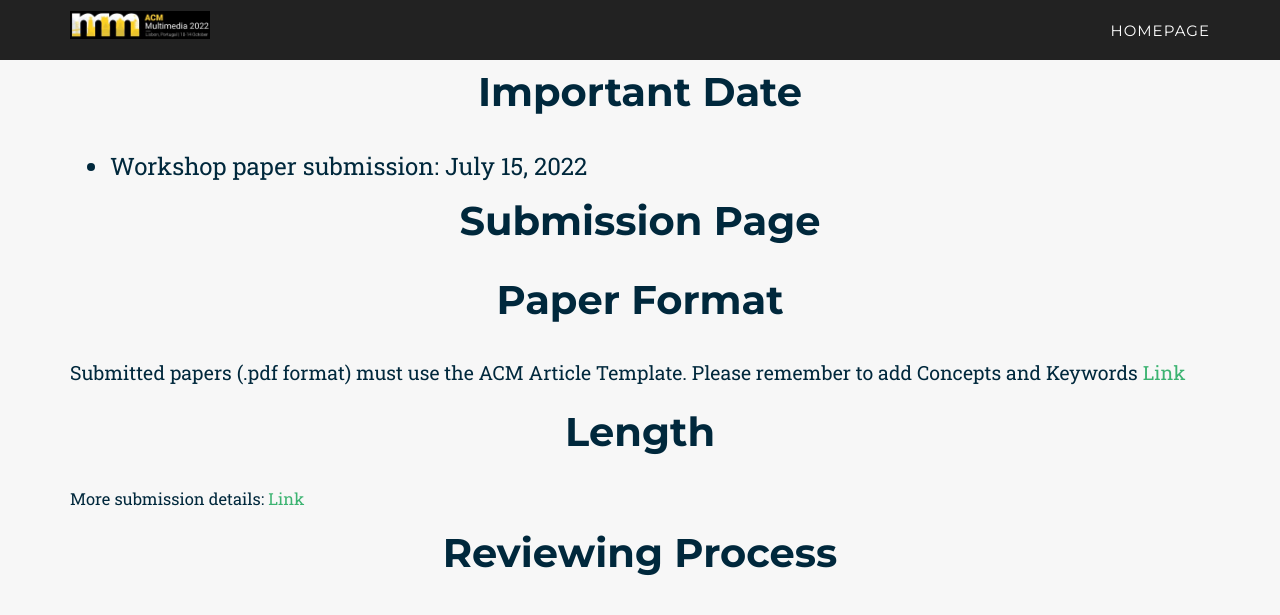
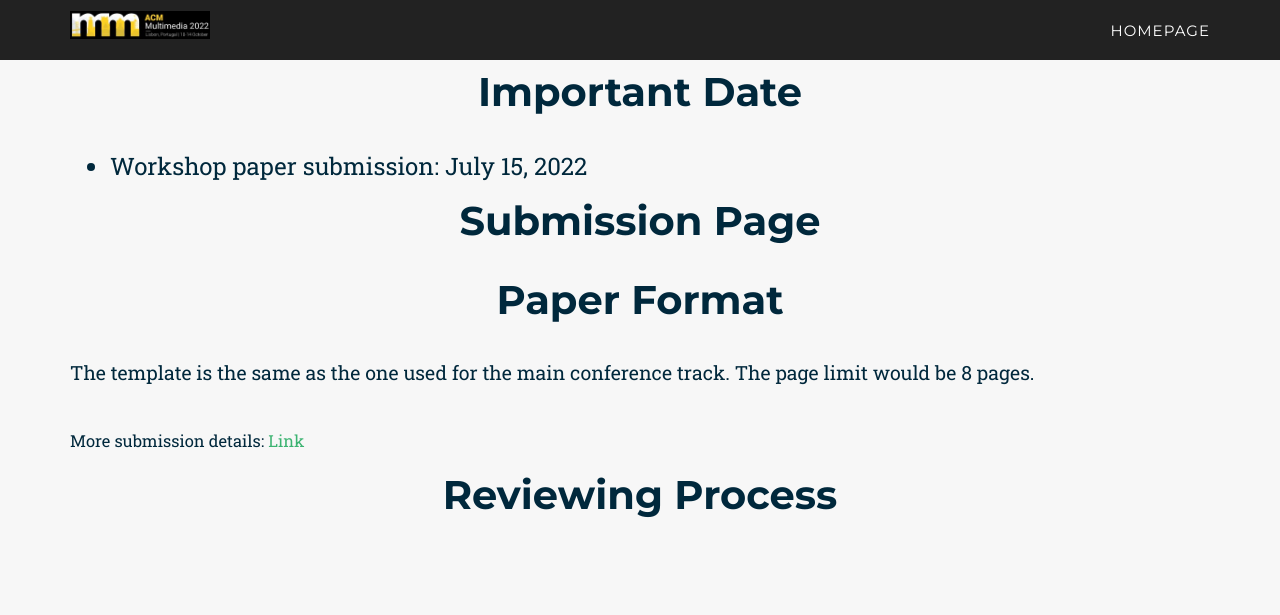
Before and after one commit to MCFR-MM22/MCFR-MM22.github.io, a Jekyll site: the page built from _2021_pages/call.html, in a window 1280 px wide. Shown: the top 615 px of the page. Built offline with Jekyll 4.4.1, drawn with Linux system fonts in a browser that asks for light colours; some web fonts are replaced.

Commit message:
Update call.html

```diff
--- a/_includes/2021_data/call.html
+++ b/_includes/2021_data/call.html
@@ -37,12 +37,12 @@
         </div>
         <div class="row container">
             <p class="large">
-                Submitted papers (.pdf format) must use the ACM Article Template. Please remember to add Concepts and Keywords <a href="https://www.acm.org/publications/proceedings-template">Link</a>
+                The template is the same as the one used for the main conference track. The page limit would be 8 pages.
             </p>
         </div>
         <div class="row">
             <div class="col-lg-12 text-center">
-                <h2 class="section-heading">Length</h2>
+               <!-- <h2 class="section-heading">Length</h2> -->
             </div>
         </div>
         <div class="row container">
```
